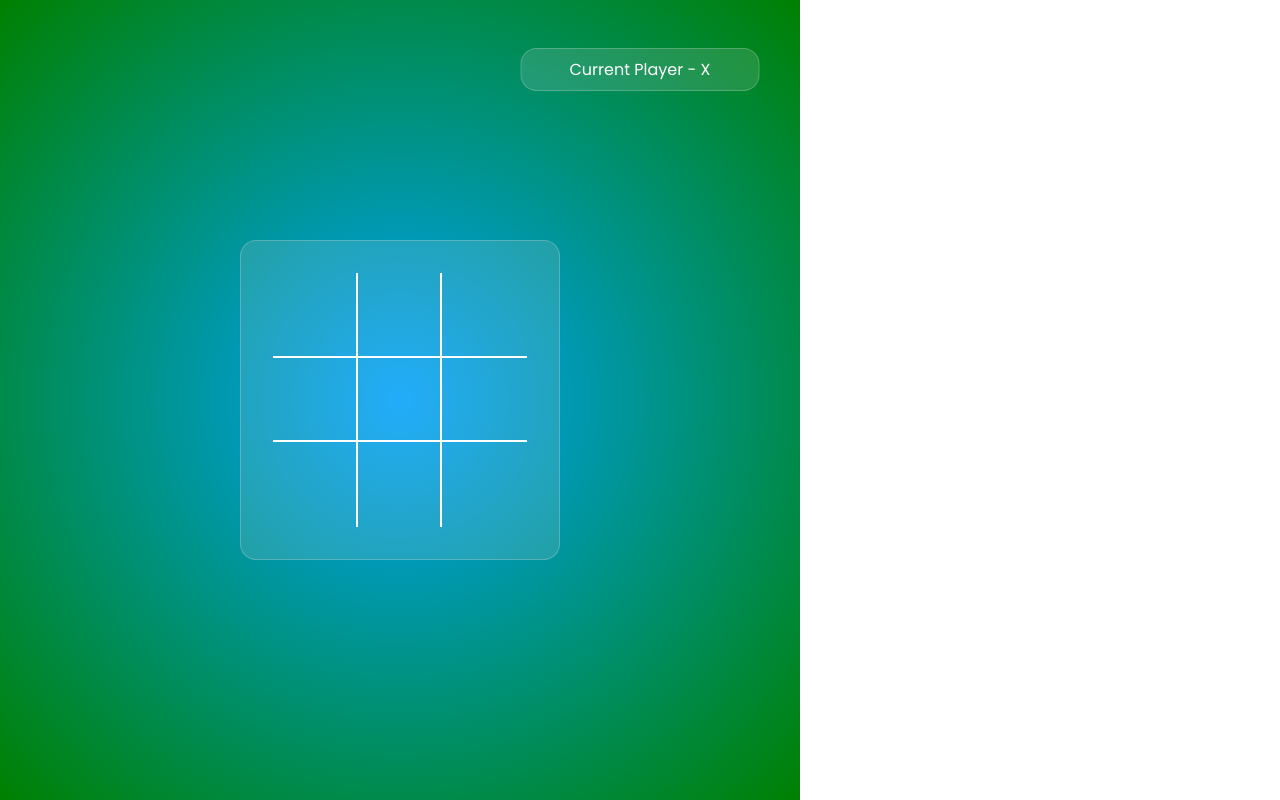
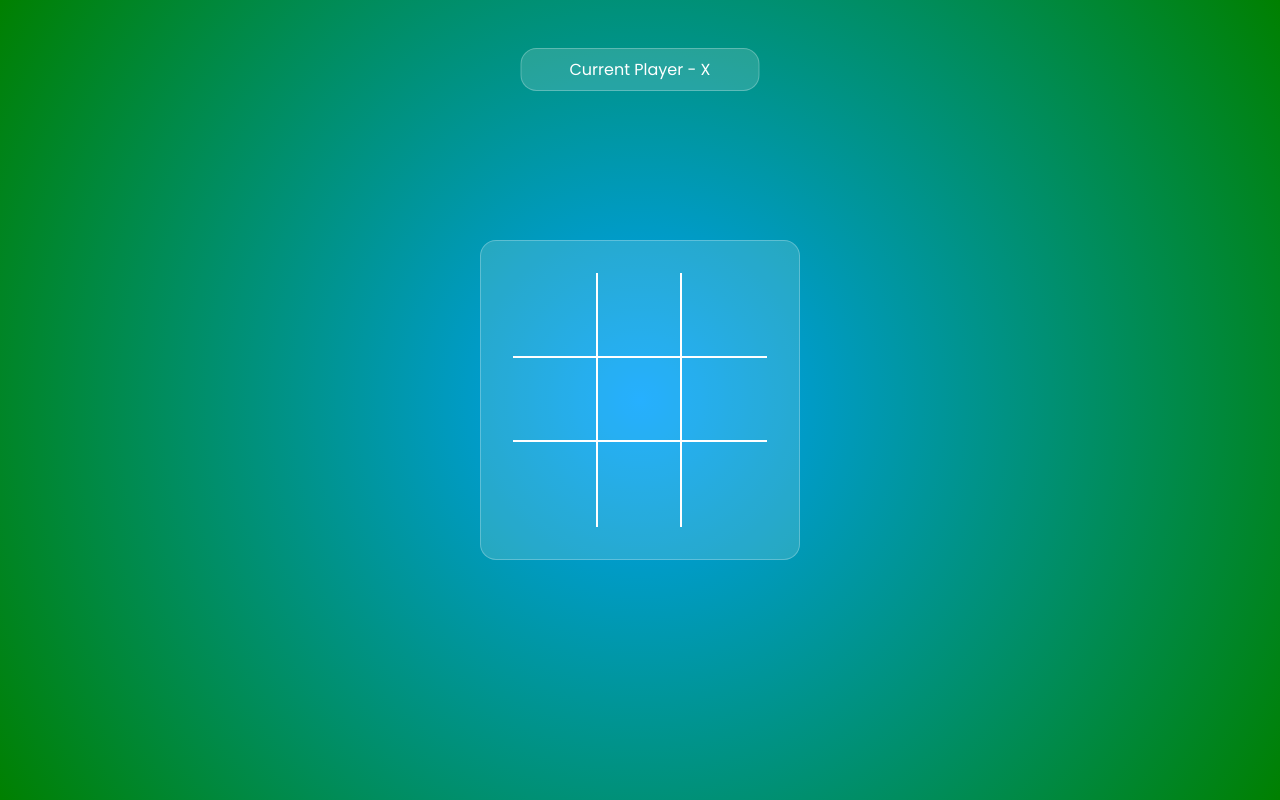
Before and after one commit to priyanshu1621/TicTacToe, a plain HTML site: page index.html in a window 1280 px wide. Drawn offline with Linux system fonts and the light colour scheme.

Commit message:
Max-width

```diff
--- a/index.css
+++ b/index.css
@@ -1,12 +1,12 @@
-*,*::after,*::after{
+*,*::before,*::after {
     box-sizing: border-box;
     margin: 0;
     padding: 0;
-    font-family: 'Poppins', sans-serif;
+    font-family: 'Poppins', 'sans-serif';
 }
 /* Wrapper */
 .wrapper{
-    max-width: 100vh;
+    max-width: 100vw;
     height: 100vh;
     background:radial-gradient(circle at 50% 50%, rgba(0, 163, 255, 1) 0%, rgba(0, 128, 0, 1) 100%);
     background-size: cover;
@@ -14,52 +14,52 @@
     display: grid;
     place-items: center;
 }
+
 /* game info */
 .game-info{
-    color: white;
-    position: absolute;
-    top: 3rem;
-    left: 50%;
+    color:white;
+    position:absolute;
+    top:3rem;
+    left:50%;
     transform:translateX(-50%);
-    background-color: rgba(225, 225, 225, 0.15);
+    background-color: rgba(255, 255, 255, 0.15);
     border-radius: 1rem;
-    border: 1px solid rgba(225, 225, 225, 0.25);
+    border: 1px solid rgba(255, 255, 255, 0.25);
     padding: 0.5rem 3rem;
-    text-align: center;
+    /* text-align: center; */
 }
 /* Tic-tac-toe 9 boxes */
 .tic-tac-toe{
-    width: 90%;
-    max-width: 20rem;
-    background-color: rgba(225, 225, 225, 0.15);
+    width:90%;
+    max-width:20rem;
+    background-color: rgba(255, 255, 255, 0.15);
     border-radius: 1rem;
-    border: 1px solid rgba(225, 225, 225, 0.25);
+    border: 1px solid rgba(255, 255, 255, 0.25);
     padding: 2rem;
     display: grid;
-    grid-template-columns: repeat(3,1fr);
+    grid-template-columns: repeat(3, 1fr);
     aspect-ratio: 1/1;
 
 
 }
 /* Boxes */
 .box{
-    position: relative;
-    width: 100%;
+    position:relative;
+    width:100%;
     aspect-ratio: 1/1;
     cursor: pointer;
     font-size: 3rem;
-    color: white;
+    color:white;
     display: flex;
     justify-content: center;
     align-items: center;
-    /* gap: 10px; */
 
 }
 
 /* Border b/w the grid  or lines that are crossing*/
  .box1, .box2, .box4, .box5{
-    border-right: 2px solid white;
-    border-bottom: 2px solid white;
+    border-right:2px solid white;
+    border-bottom:2px solid white;
 }
 .box3, .box6{
     border-bottom: 2px solid white;
@@ -73,16 +73,16 @@
 
 /* BTN -> new game*/
 .btn{
-    color: white;
+    color:white;
     position: absolute;
-    bottom: 3rem;
-    left: 50%;
-    transform: translateX(-50%);
-    background-color: rgba(225, 225, 225, 0.15);
+    bottom:3rem;
+    left:50%;
+    transform:translateX(-50%);
+    background-color: rgba(255, 255, 255, 0.15);
     border-radius: 1rem;
-    border: 1px solid rgba(225, 225, 225, 0.25);
+    border: 1px solid rgba(255, 255, 255, 0.25);
     padding: 0.5rem 2rem;
-    cursor: pointer;
+    cursor:pointer;
     display: none;
 }
 
@@ -91,5 +91,5 @@
 }
 /* Winner class which we defined in JS */
 .win{
-    background-color: rgba(0, 255,0, 0.3);
+    background-color: rgba(0, 255, 0, 0.3);
 }
```
